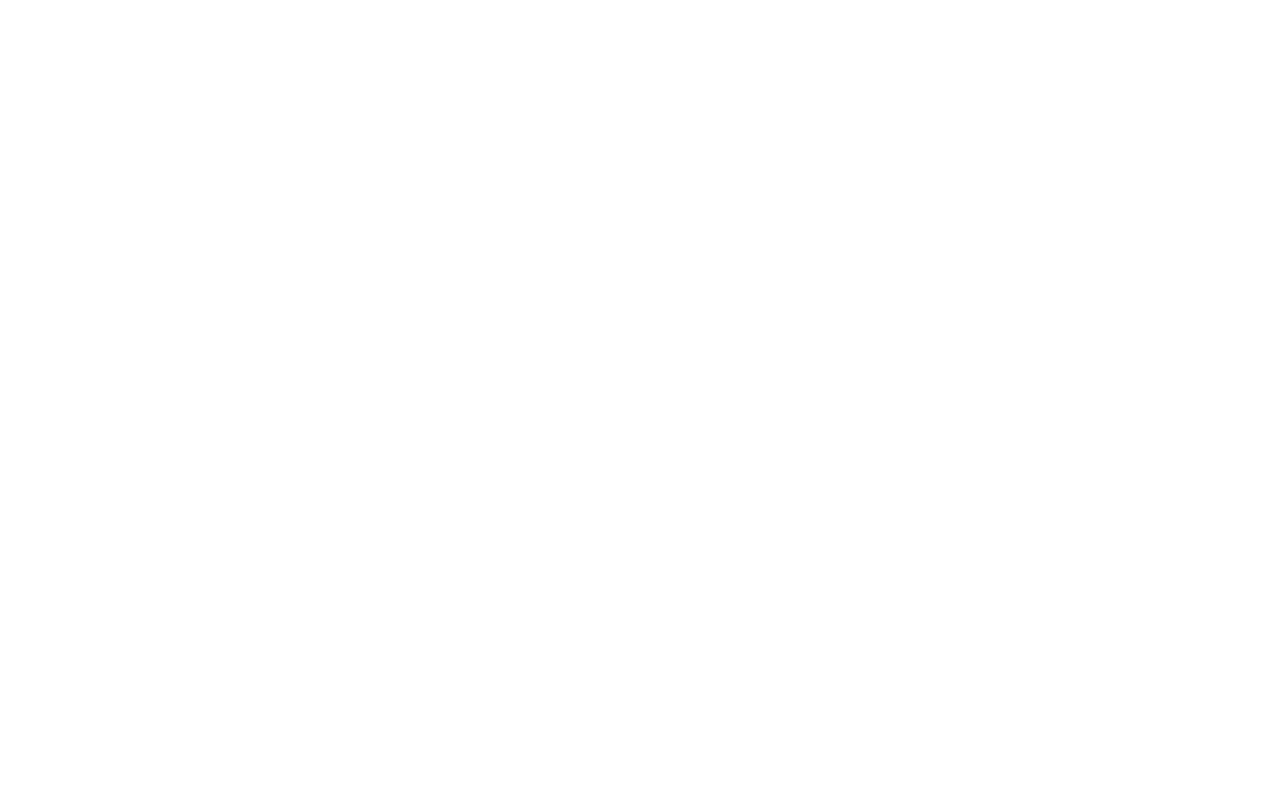
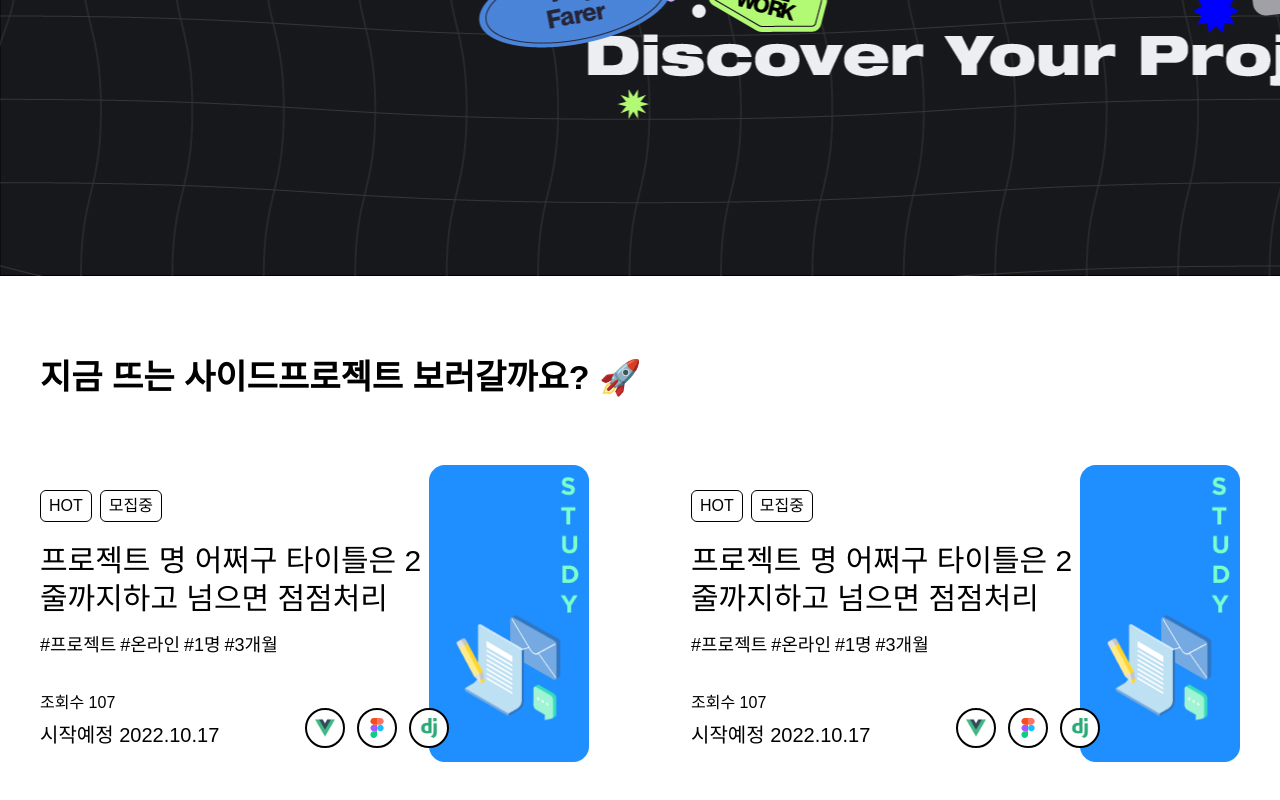
Before and after one commit to ProjectCoco/wayfarer-frontend, a Next.js app: page / in a window 1280 px wide. Shown: the part 224-1024 px from the top of the page. Before the commit the page ends 800 px from the top, so only its background shows below. Built offline with nearby package versions, Linux system fonts and the light colour scheme; a web font is replaced by a local one.

Commit message:
design: 메인페이지 레이아웃 설정

```diff
--- a/pages/index.tsx
+++ b/pages/index.tsx
@@ -2,9 +2,97 @@
 import Head from "next/head";
 import Image from "next/image";
 import RecruitToggle from "../components/common/RecruitToggle";
+import styled from "styled-components";
+import LandingCard from "../components/common/LandingCard";
+import StudyCard from "../components/common/StudyCard";
+import SubBanner from "../components/pages/Home/SubBanner";
+import TitleAndSubTitle from "../components/pages/Home/TitleAndSubTitle";
+import Banner from "../components/common/Banner";
 
 const Home: NextPage = () => {
-  return <div>wayfarer 프로젝트 세팅!</div>;
+  return (
+    <HomeContainer>
+      <Banner />
+      <ContentsContainer>
+        <PopularContainer>
+          <TitleAndSubTitle title="지금 뜨는 사이드프로젝트 보러갈까요? 🚀" />
+          <LandingCards>
+            <LandingCard />
+            <LandingCard />
+          </LandingCards>
+        </PopularContainer>
+        <StudyContainer>
+          <TitleAndSubTitle title="따끈 따끈 신규스터디, 지금 바로 지원하세요! 👈" />
+          <LandingCards>
+            <LandingCard />
+            <LandingCard />
+          </LandingCards>
+        </StudyContainer>
+        <ProjectContainer>
+          <TitleAndSubTitle title="이런 프로젝트, 어떠세요? 🥰" />
+          <LandingCards>
+            <StudyCard />
+            <StudyCard />
+            <StudyCard />
+          </LandingCards>
+          <SubBannerWrapper>
+            <SubBanner />
+          </SubBannerWrapper>
+          <LandingCards>
+            <StudyCard />
+            <StudyCard />
+            <StudyCard />
+          </LandingCards>
+        </ProjectContainer>
+      </ContentsContainer>
+    </HomeContainer>
+  );
 };
 
 export default Home;
+
+const HomeContainer = styled.div`
+  width: 100%;
+  display: flex;
+  flex-direction: column;
+  align-items: center;
+
+  margin-bottom: 100px;
+`;
+
+const ContentsContainer = styled.div`
+  display: flex;
+  flex-direction: column;
+  width: 1200px;
+  margin-top: 80px;
+`;
+
+const PopularContainer = styled.section`
+  margin-bottom: 135px;
+  & > div:nth-child(1) {
+    margin-bottom: 66px;
+  }
+`;
+const StudyContainer = styled.section`
+  margin-bottom: 108px;
+  & > div:nth-child(1) {
+    margin-bottom: 66px;
+  }
+`;
+const ProjectContainer = styled.section`
+  & > div:nth-child(1) {
+    margin-bottom: 40px;
+  }
+`;
+
+const LandingCards = styled.div`
+  display: flex;
+  width: 100%;
+  justify-content: space-between;
+`;
+
+const SubBannerWrapper = styled.div`
+  margin: 80px 0;
+`;
+
+const NewStudy = styled.div``;
```
